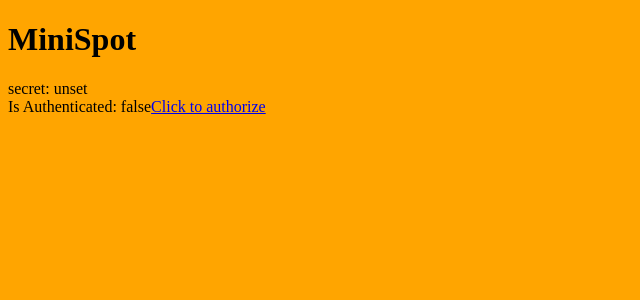
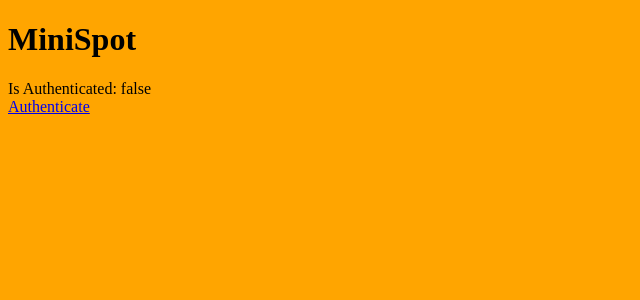
Before and after one commit to BaconSoap/minispot, a React (Create React App) app: page / in a window 1280 px wide. Shown: the top 300 px of the page, without its empty margins (0-640 px from the left). Built offline with nearby package versions, Linux system fonts and the light colour scheme; no server answers.

Commit message:
move auth code

```diff
--- a/package.json
+++ b/package.json
@@ -13,7 +13,6 @@
     "react": "^16.3.2",
     "react-app-rewired": "^1.5.2",
     "react-dom": "^16.3.2",
-    "react-oauth-flow": "^1.1.1",
     "react-redux": "^5.0.7",
     "react-router-dom": "^4.2.2",
     "react-scripts-ts": "2.16.0",
--- a/src/App.tsx
+++ b/src/App.tsx
@@ -3,7 +3,6 @@ import { Provider } from 'react-redux';
 import { BrowserRouter } from 'react-router-dom';
 import './App.scss';
 import { AuthControllerContainer } from './authentication/AuthController';
-import { clientId } from './secrets';
 import { createAppStore } from './store/createAppStore';
 
 class App extends React.Component {
@@ -15,7 +14,6 @@ class App extends React.Component {
             <header className='App-header'>
               <h1 className='App-title'>MiniSpot</h1>
             </header>
-            secret: {clientId}
             <AuthControllerContainer />
           </div>
         </BrowserRouter>
--- a/src/authentication/AuthController.tsx
+++ b/src/authentication/AuthController.tsx
@@ -1,28 +1,64 @@
+import Axios from 'axios';
 import * as React from 'react';
 import { connect } from 'react-redux';
 import { AppState } from '../AppState';
 import { clientId as secretClientId } from '../secrets';
-import { OAuthProvider } from './OAuthProvider';
+import { AccessToken, OAuthProvider } from './OAuthProvider';
 
 type AuthControllerProps = {
   isAuthenticated: boolean;
 }
 
-export class AuthController extends React.PureComponent<AuthControllerProps> {
+export type AuthControllerStateUnauthenticated = {
+  isAuthenticated: false;
+};
+
+export type AuthControllerStateAuthenticated = {
+  isAuthenticated: true;
+  userInfo: any;
+}
+
+export type AuthControllerState = AuthControllerStateAuthenticated | AuthControllerStateUnauthenticated;
+
+
+export class AuthController extends React.PureComponent<AuthControllerProps, AuthControllerState> {
+
+  public constructor(props: AuthControllerProps) {
+    super(props);
+    this.state = {
+      isAuthenticated: false
+    };
+
+    this.onAuthenticated = this.onAuthenticated.bind(this);
+  }
+
   public render() {
     return (
       <div>
-        Is Authenticated: {this.props.isAuthenticated.toString()}
+        Is Authenticated: {this.state.isAuthenticated.toString()}
         <OAuthProvider
           clientId={secretClientId}
           authorizeUrl='https://accounts.spotify.com/authorize'
           redirectUri='http://localhost:3000'
           scope={['user-read-private', 'user-read-email']}
           component={AuthLink}
+          onAuthenticated={this.onAuthenticated}
         />
+        {this.state.isAuthenticated ? <pre>{this.state.userInfo}</pre> : null}
       </div>
     );
   }
+
+  private async onAuthenticated(token: AccessToken) {
+    const res = await Axios.get('https://api.spotify.com/v1/me', {
+      headers: {
+        'Authorization': `${token.tokenType} ${token.token}`
+      }
+    });
+
+    this.setState({ isAuthenticated: true, userInfo: JSON.stringify(res.data, undefined, 2) });
+  }
+
 }
 
 
--- a/src/authentication/OAuthProvider.tsx
+++ b/src/authentication/OAuthProvider.tsx
@@ -1,4 +1,3 @@
-import Axios from 'axios';
 import { parse, stringify } from 'qs';
 import * as React from 'react';
 
@@ -9,8 +8,9 @@ export type OAuthProviderProps = {
   clientId: string;
   redirectUri: string;
   state?: any;
-  component?: React.ComponentType<ProviderRenderProps>;
+  component: React.ComponentType<ProviderRenderProps>;
   scope: string[]
+  onAuthenticated: (token: AccessToken) => void;
 };
 
 export type AccessToken = {
@@ -19,25 +19,8 @@ export type AccessToken = {
   tokenType: 'Bearer';
 }
 
-export type OAuthProviderStateUnauthenticated = {
-  isAuthenticated: false;
-};
+export class OAuthProvider extends React.Component<OAuthProviderProps> {
 
-export type OAuthProviderStateAuthenticated = {
-  isAuthenticated: true;
-  userInfo: any;
-}
-
-export type OAuthProviderState = OAuthProviderStateAuthenticated | OAuthProviderStateUnauthenticated;
-
-export class OAuthProvider extends React.Component<OAuthProviderProps, OAuthProviderState> {
-  public constructor(props: OAuthProviderProps) {
-    super(props);
-
-    this.state = {
-      isAuthenticated: false,
-    };
-  }
   public async componentDidMount() {
     if (location.hash[0] !== '#') { return; }
     const hash = location.hash.split('#');
@@ -48,17 +31,12 @@ export class OAuthProvider extends React.Component<OAuthProviderProps, OAuthProv
       tokenType: 'Bearer',
     }
 
-    const res = await Axios.get('https://api.spotify.com/v1/me', {
-      headers: {
-        'Authorization': `${normalized.tokenType} ${normalized.token}`
-      }
-    });
+    history.pushState('', document.title, window.location.pathname + window.location.search);
+    this.props.onAuthenticated(normalized);
+  }
 
-    this.setState({ isAuthenticated: true, userInfo: JSON.stringify(res.data) });
-    history.pushState('', document.title, window.location.pathname + window.location.search);
-  }
   public render() {
-    const { clientId, redirectUri, authorizeUrl, scope } = this.props;
+    const { clientId, redirectUri, authorizeUrl, scope, component } = this.props;
 
     const authParams = {
       client_id: clientId,
@@ -68,12 +46,8 @@ export class OAuthProvider extends React.Component<OAuthProviderProps, OAuthProv
     };
 
     const url = `${authorizeUrl}?${stringify(authParams)}`;
-
-    return (
-      <>
-        <a href={url}>Click to authorize</a>
-        <div>{this.state.isAuthenticated ? '(' + this.state.userInfo.toString() + ')' : ''}</div>
-      </>
-    );
+    return React.createElement(component, {
+      url
+    })
   }
 }
```
Also changed, not shown: 1 other file (tests, documents, lock files or other folders).
